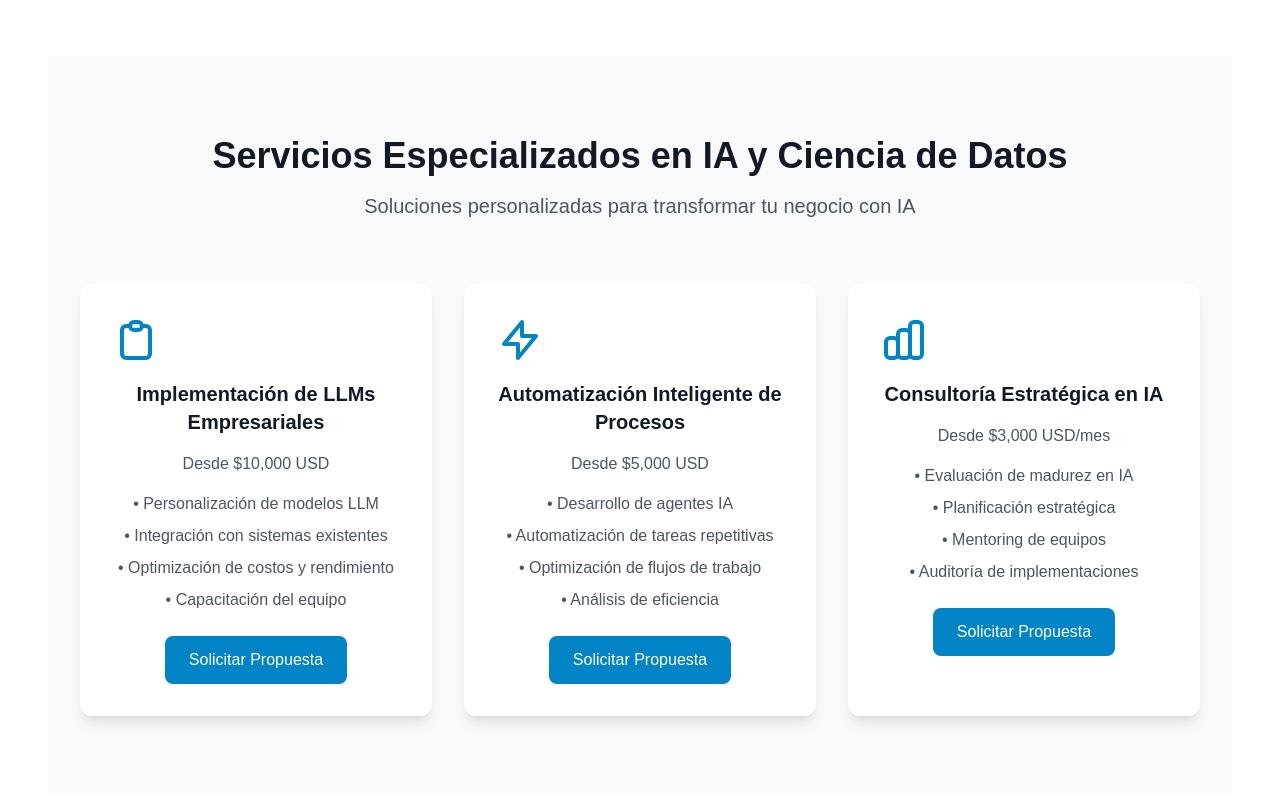
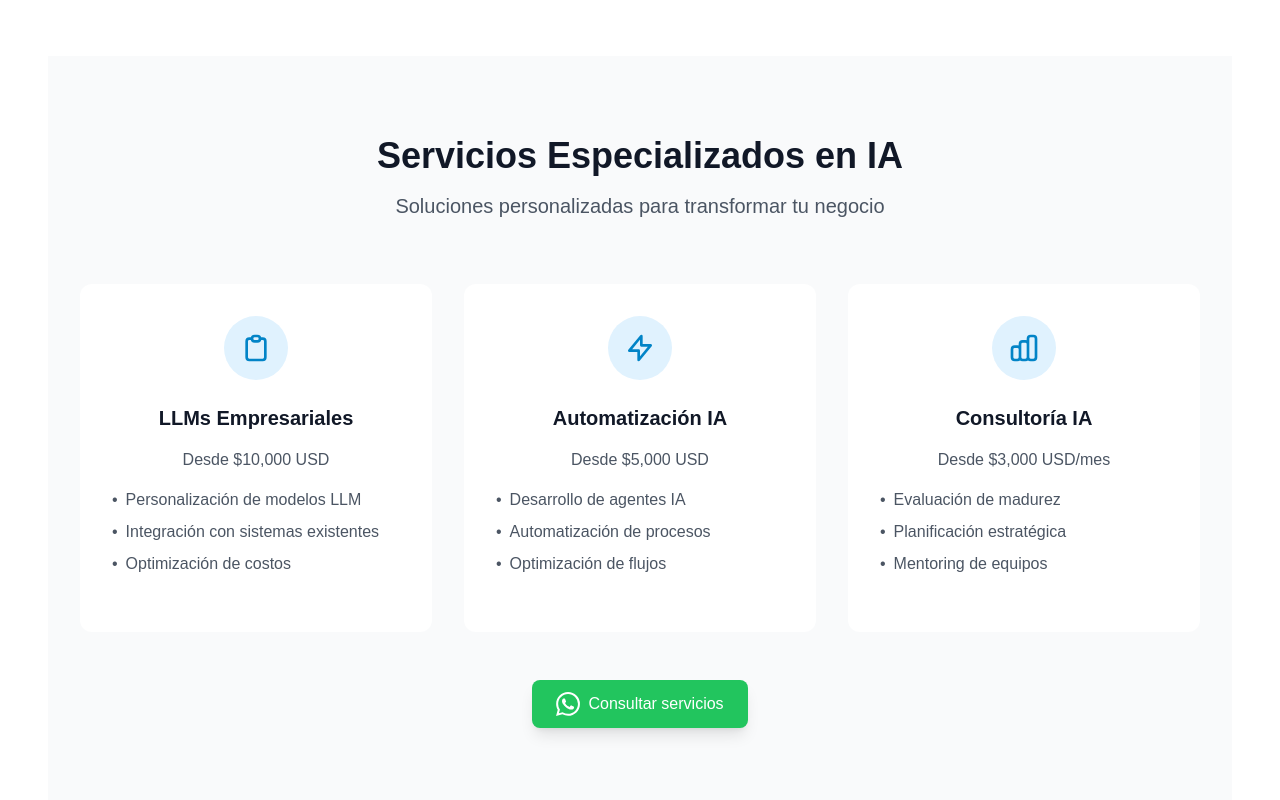
Before and after one commit to DavidSilveraGabriel/nebulous-neutron, an Astro site: page / in a window 1280 px wide. Shown: the part 720-1520 px from the top of the page. Built offline with nearby package versions, Linux system fonts and the light colour scheme; Astro itself is replaced by a stand-in of ours; what tailwindcss-motion would draw is missing.

Commit message:
photo profile fixed - better service sections

```diff
--- a/src/components/sections/HeroSection.astro
+++ b/src/components/sections/HeroSection.astro
@@ -7,7 +7,7 @@
             <!-- Imagen de DAVID -->
             <div class="motion-scale-in-[0.49] motion-rotate-in-[-10deg] motion-blur-in-[10px] motion-duration-[1.50s] motion-delay-[0.78s] motion-duration-[1.56s]/scale motion-delay-[0.00s]/scale motion-delay-[1.50s]/rotate motion-delay-[1.50s]/blur">
               <img
-                src="src/assets/DAVID.png"
+                src="/DAVID.png"
                 alt="DAVID"
                 class="w-4/3 h-4/3 object-contain"
               />
--- a/src/components/sections/ServicesSection.astro
+++ b/src/components/sections/ServicesSection.astro
@@ -1,86 +1,122 @@
-<section class="py-20 bg-gray-50 dark:bg-gray-800" id="services">
+<section class="py-20 bg-gray-50 dark:bg-gray-800">
   <div class="max-w-7xl mx-auto px-4 sm:px-6 lg:px-8">
-      <div class="text-center mb-16" >
+    <div class="text-center mb-16">
       <h2 class="text-4xl font-bold text-gray-900 dark:text-white mb-4">
-          Servicios Especializados en IA y Ciencia de Datos
+        Servicios Especializados en IA
       </h2>
       <p class="text-xl text-gray-600 dark:text-gray-300">
-          Soluciones personalizadas para transformar tu negocio con IA
+        Soluciones personalizadas para transformar tu negocio
       </p>
     </div>
 
     <div class="grid grid-cols-1 md:grid-cols-2 lg:grid-cols-3 gap-8">
-        <!-- Implementación de LLMs Empresariales -->
-        <div class="bg-white dark:bg-gray-700 rounded-xl shadow-lg p-8 transition-transform hover:-translate-y-1">
-          <div class="text-primary-600 dark:text-primary-400 mb-4">
-            <svg class="w-12 h-12" fill="none" viewBox="0 0 24 24" stroke="currentColor">
+      <!-- LLMs Empresariales -->
+      <div class="bg-white dark:bg-gray-700 rounded-xl p-8 transition-all duration-300 hover:shadow-xl group">
+        <div class="flex justify-center mb-6">
+          <div class="w-16 h-16 bg-primary-100 dark:bg-primary-900 rounded-full flex items-center justify-center group-hover:scale-110 transition-transform duration-300">
+            <svg class="w-8 h-8 text-primary-600 dark:text-primary-400" fill="none" viewBox="0 0 24 24" stroke="currentColor">
               <path stroke-linecap="round" stroke-linejoin="round" stroke-width="2" d="M9 5H7a2 2 0 00-2 2v12a2 2 0 002 2h10a2 2 0 002-2V7a2 2 0 00-2-2h-2M9 5a2 2 0 002 2h2a2 2 0 002-2M9 5a2 2 0 012-2h2a2 2 0 012 2"/>
             </svg>
           </div>
-          <h3 class="text-xl font-semibold mb-4 text-gray-900 dark:text-white">
-            Implementación de LLMs Empresariales
+        </div>
+        <h3 class="text-xl font-semibold text-center mb-4 text-gray-900 dark:text-white">
+          LLMs Empresariales
         </h3>
-          <p class="text-gray-600 dark:text-gray-300 mb-4">
+        <p class="text-gray-600 dark:text-gray-300 text-center mb-4">
           Desde $10,000 USD
         </p>
         <ul class="space-y-2 text-gray-600 dark:text-gray-300 mb-6">
-            <li>• Personalización de modelos LLM</li>
-            <li>• Integración con sistemas existentes</li>
-            <li>• Optimización de costos y rendimiento</li>
-            <li>• Capacitación del equipo</li>
+          <li class="flex items-center">
+            <span class="mr-2">•</span>
+            Personalización de modelos LLM
+          </li>
+          <li class="flex items-center">
+            <span class="mr-2">•</span>
+            Integración con sistemas existentes
+          </li>
+          <li class="flex items-center">
+            <span class="mr-2">•</span>
+            Optimización de costos
+          </li>
         </ul>
-          <a href="#contact" class="inline-block bg-primary-600 text-white px-6 py-3 rounded-lg hover:bg-primary-700 transition-colors">
-            Solicitar Propuesta
-          </a>
       </div>
 
       <!-- Automatización con IA -->
-        <div class="bg-white dark:bg-gray-700 rounded-xl shadow-lg p-8 transition-transform hover:-translate-y-1">
-          <div class="text-primary-600 dark:text-primary-400 mb-4">
-            <svg class="w-12 h-12" fill="none" viewBox="0 0 24 24" stroke="currentColor">
+      <div class="bg-white dark:bg-gray-700 rounded-xl p-8 transition-all duration-300 hover:shadow-xl group">
+        <div class="flex justify-center mb-6">
+          <div class="w-16 h-16 bg-primary-100 dark:bg-primary-900 rounded-full flex items-center justify-center group-hover:scale-110 transition-transform duration-300">
+            <svg class="w-8 h-8 text-primary-600 dark:text-primary-400" fill="none" viewBox="0 0 24 24" stroke="currentColor">
               <path stroke-linecap="round" stroke-linejoin="round" stroke-width="2" d="M13 10V3L4 14h7v7l9-11h-7z"/>
             </svg>
           </div>
-          <h3 class="text-xl font-semibold mb-4 text-gray-900 dark:text-white">
-            Automatización Inteligente de Procesos
+        </div>
+        <h3 class="text-xl font-semibold text-center mb-4 text-gray-900 dark:text-white">
+          Automatización IA
         </h3>
-          <p class="text-gray-600 dark:text-gray-300 mb-4">
+        <p class="text-gray-600 dark:text-gray-300 text-center mb-4">
           Desde $5,000 USD
         </p>
         <ul class="space-y-2 text-gray-600 dark:text-gray-300 mb-6">
-            <li>• Desarrollo de agentes IA</li>
-            <li>• Automatización de tareas repetitivas</li>
-            <li>• Optimización de flujos de trabajo</li>
-            <li>• Análisis de eficiencia</li>
+          <li class="flex items-center">
+            <span class="mr-2">•</span>
+            Desarrollo de agentes IA
+          </li>
+          <li class="flex items-center">
+            <span class="mr-2">•</span>
+            Automatización de procesos
+          </li>
+          <li class="flex items-center">
+            <span class="mr-2">•</span>
+            Optimización de flujos
+          </li>
         </ul>
-          <a href="#contact" class="inline-block bg-primary-600 text-white px-6 py-3 rounded-lg hover:bg-primary-700 transition-colors">
-            Solicitar Propuesta
-          </a>
       </div>
 
-        <!-- Consultoría Estratégica en IA -->
-        <div class="bg-white dark:bg-gray-700 rounded-xl shadow-lg p-8 transition-transform hover:-translate-y-1">
-          <div class="text-primary-600 dark:text-primary-400 mb-4">
-            <svg class="w-12 h-12" fill="none" viewBox="0 0 24 24" stroke="currentColor">
+      <!-- Consultoría -->
+      <div class="bg-white dark:bg-gray-700 rounded-xl p-8 transition-all duration-300 hover:shadow-xl group">
+        <div class="flex justify-center mb-6">
+          <div class="w-16 h-16 bg-primary-100 dark:bg-primary-900 rounded-full flex items-center justify-center group-hover:scale-110 transition-transform duration-300">
+            <svg class="w-8 h-8 text-primary-600 dark:text-primary-400" fill="none" viewBox="0 0 24 24" stroke="currentColor">
               <path stroke-linecap="round" stroke-linejoin="round" stroke-width="2" d="M9 19v-6a2 2 0 00-2-2H5a2 2 0 00-2 2v6a2 2 0 002 2h2a2 2 0 002-2zm0 0V9a2 2 0 012-2h2a2 2 0 012 2v10m-6 0a2 2 0 002 2h2a2 2 0 002-2m0 0V5a2 2 0 012-2h2a2 2 0 012 2v14a2 2 0 01-2 2h-2a2 2 0 01-2-2z"/>
             </svg>
           </div>
-          <h3 class="text-xl font-semibold mb-4 text-gray-900 dark:text-white">
-            Consultoría Estratégica en IA
+        </div>
+        <h3 class="text-xl font-semibold text-center mb-4 text-gray-900 dark:text-white">
+          Consultoría IA
         </h3>
-          <p class="text-gray-600 dark:text-gray-300 mb-4">
+        <p class="text-gray-600 dark:text-gray-300 text-center mb-4">
           Desde $3,000 USD/mes
         </p>
         <ul class="space-y-2 text-gray-600 dark:text-gray-300 mb-6">
-            <li>• Evaluación de madurez en IA</li>
-            <li>• Planificación estratégica</li>
-            <li>• Mentoring de equipos</li>
-            <li>• Auditoría de implementaciones</li>
+          <li class="flex items-center">
+            <span class="mr-2">•</span>
+            Evaluación de madurez
+          </li>
+          <li class="flex items-center">
+            <span class="mr-2">•</span>
+            Planificación estratégica
+          </li>
+          <li class="flex items-center">
+            <span class="mr-2">•</span>
+            Mentoring de equipos
+          </li>
         </ul>
-          <a href="#contact" class="inline-block bg-primary-600 text-white px-6 py-3 rounded-lg hover:bg-primary-700 transition-colors">
-            Solicitar Propuesta
+      </div>
+    </div>
+
+    <!-- Botón de WhatsApp centralizado -->
+    <div class="mt-12 text-center">
+      <a
+        href="https://wa.me/+5491123456789?text=Hola,%20me%20interesa%20conocer%20más%20sobre%20tus%20servicios%20de%20IA"
+        target="_blank"
+        rel="noopener noreferrer"
+        class="inline-flex items-center px-6 py-3 bg-green-500 hover:bg-green-600 text-white rounded-lg transition-colors duration-300 shadow-lg hover:shadow-xl"
+      >
+        <svg class="w-6 h-6 mr-2" fill="currentColor" viewBox="0 0 24 24">
+          <path d="M17.472 14.382c-.297-.149-1.758-.867-2.03-.967-.273-.099-.471-.148-.67.15-.197.297-.767.966-.94 1.164-.173.199-.347.223-.644.075-.297-.15-1.255-.463-2.39-1.475-.883-.788-1.48-1.761-1.653-2.059-.173-.297-.018-.458.13-.606.134-.133.298-.347.446-.52.149-.174.198-.298.298-.497.099-.198.05-.371-.025-.52-.075-.149-.669-1.612-.916-2.207-.242-.579-.487-.5-.669-.51-.173-.008-.371-.01-.57-.01-.198 0-.52.074-.792.372-.272.297-1.04 1.016-1.04 2.479 0 1.462 1.065 2.875 1.213 3.074.149.198 2.096 3.2 5.077 4.487.709.306 1.262.489 1.694.625.712.227 1.36.195 1.871.118.571-.085 1.758-.719 2.006-1.413.248-.694.248-1.289.173-1.413-.074-.124-.272-.198-.57-.347m-5.421 7.403h-.004a9.87 9.87 0 01-5.031-1.378l-.361-.214-3.741.982.998-3.648-.235-.374a9.86 9.86 0 01-1.51-5.26c.001-5.45 4.436-9.884 9.888-9.884 2.64 0 5.122 1.03 6.988 2.898a9.825 9.825 0 012.893 6.994c-.003 5.45-4.437 9.884-9.885 9.884m8.413-18.297A11.815 11.815 0 0012.05 0C5.495 0 .16 5.335.157 11.892c0 2.096.547 4.142 1.588 5.945L.057 24l6.305-1.654a11.882 11.882 0 005.683 1.448h.005c6.554 0 11.89-5.335 11.893-11.893a11.821 11.821 0 00-3.48-8.413z"/>
+        </svg>
+        Consultar servicios
       </a>
     </div>
   </div>
-    </div>
 </section>
```
Also changed, not shown: public/DAVID.png (renamed from src/assets/DAVID.png). Lines whose indentation alone changed are shown as unchanged.
